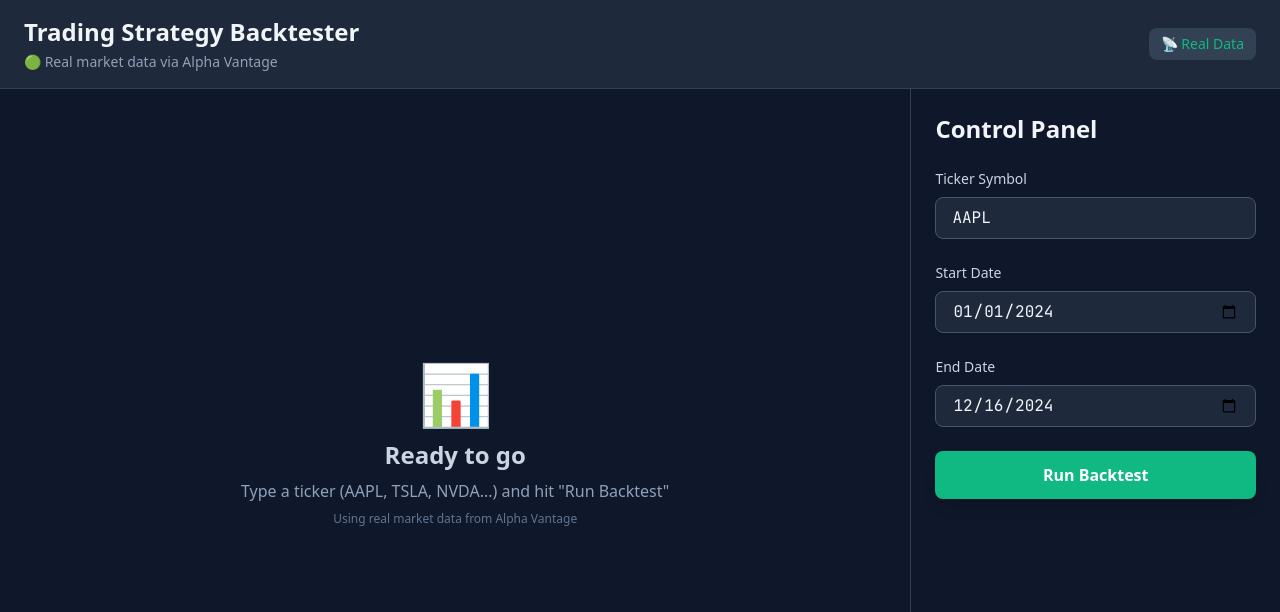
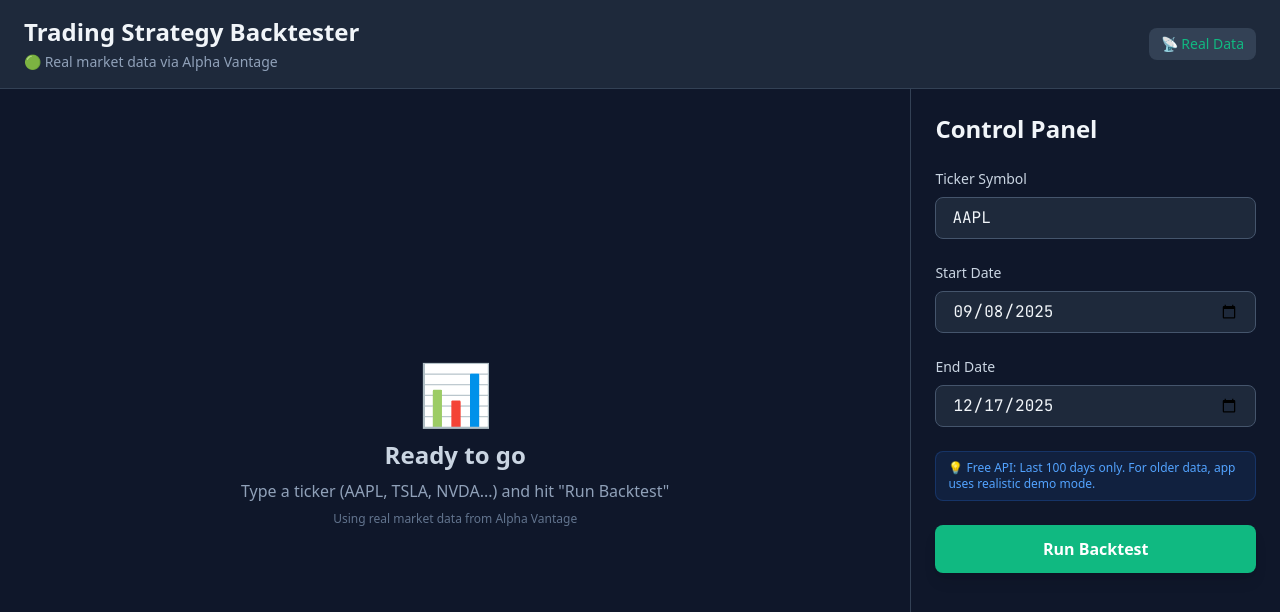
Before and after one commit to Daliadea/Market-Sentiment-Project, a Next.js app: page / in a window 1280 px wide. Shown: the top 612 px of the page. Built offline with nearby package versions, Linux system fonts and the light colour scheme; no server answers.

Commit message:
set default dates to last 100 days, warn users about free tier limitations

```diff
--- a/app/components/ControlPanel.tsx
+++ b/app/components/ControlPanel.tsx
@@ -10,9 +10,35 @@ interface ControlPanelProps {
 }
 
 export default function ControlPanel({ onRunBacktest, results, isLoading }: ControlPanelProps) {
+  // Calculate dates for free API tier (last 100 days)
+  const today = new Date();
+  const hundredDaysAgo = new Date();
+  hundredDaysAgo.setDate(today.getDate() - 100);
+
+  const formatDate = (date: Date) => date.toISOString().split('T')[0];
+
   const [ticker, setTicker] = useState('AAPL');
-  const [startDate, setStartDate] = useState('2024-01-01');
-  const [endDate, setEndDate] = useState('2024-12-16');
+  const [startDate, setStartDate] = useState(formatDate(hundredDaysAgo));
+  const [endDate, setEndDate] = useState(formatDate(today));
+  const [dateWarning, setDateWarning] = useState('');
+
+  const handleDateChange = (type: 'start' | 'end', value: string) => {
+    const selectedDate = new Date(value);
+    const oldestAllowed = new Date();
+    oldestAllowed.setDate(oldestAllowed.getDate() - 100);
+
+    if (selectedDate < oldestAllowed) {
+      setDateWarning('⚠️ Dates older than 100 days require Premium API. Using free tier = last 100 days only.');
+    } else {
+      setDateWarning('');
+    }
+
+    if (type === 'start') {
+      setStartDate(value);
+    } else {
+      setEndDate(value);
+    }
+  };
 
   const handleSubmit = (e: React.FormEvent) => {
     e.preventDefault();
@@ -49,7 +75,7 @@ export default function ControlPanel({ onRunBacktest, results, isLoading }: Cont
             type="date"
             id="startDate"
             value={startDate}
-            onChange={(e) => setStartDate(e.target.value)}
+            onChange={(e) => handleDateChange('start', e.target.value)}
             className="w-full px-4 py-2 bg-slate-800 border border-slate-600 rounded-lg text-slate-100 focus:outline-none focus:ring-2 focus:ring-emerald-500 focus:border-transparent font-mono"
             required
           />
@@ -64,10 +90,23 @@ export default function ControlPanel({ onRunBacktest, results, isLoading }: Cont
             type="date"
             id="endDate"
             value={endDate}
-            onChange={(e) => setEndDate(e.target.value)}
+            onChange={(e) => handleDateChange('end', e.target.value)}
+            max={formatDate(new Date())}
             className="w-full px-4 py-2 bg-slate-800 border border-slate-600 rounded-lg text-slate-100 focus:outline-none focus:ring-2 focus:ring-emerald-500 focus:border-transparent font-mono"
             required
           />
+        </div>
+
+        {/* Date Warning */}
+        {dateWarning && (
+          <div className="px-3 py-2 bg-amber-500/10 border border-amber-500/20 rounded-lg text-amber-400 text-xs">
+            {dateWarning}
+          </div>
+        )}
+
+        {/* API Tier Info */}
+        <div className="px-3 py-2 bg-blue-500/10 border border-blue-500/20 rounded-lg text-blue-400 text-xs">
+          💡 Free API: Last 100 days only. For older data, app uses realistic demo mode.
         </div>
 
         {/* Run Backtest Button */}
```
